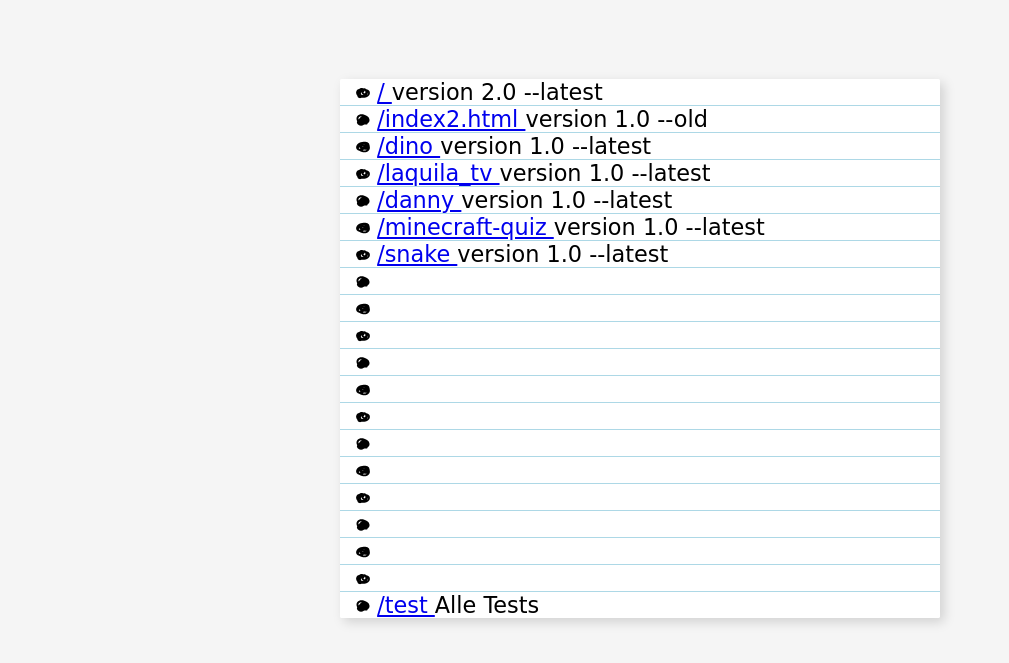
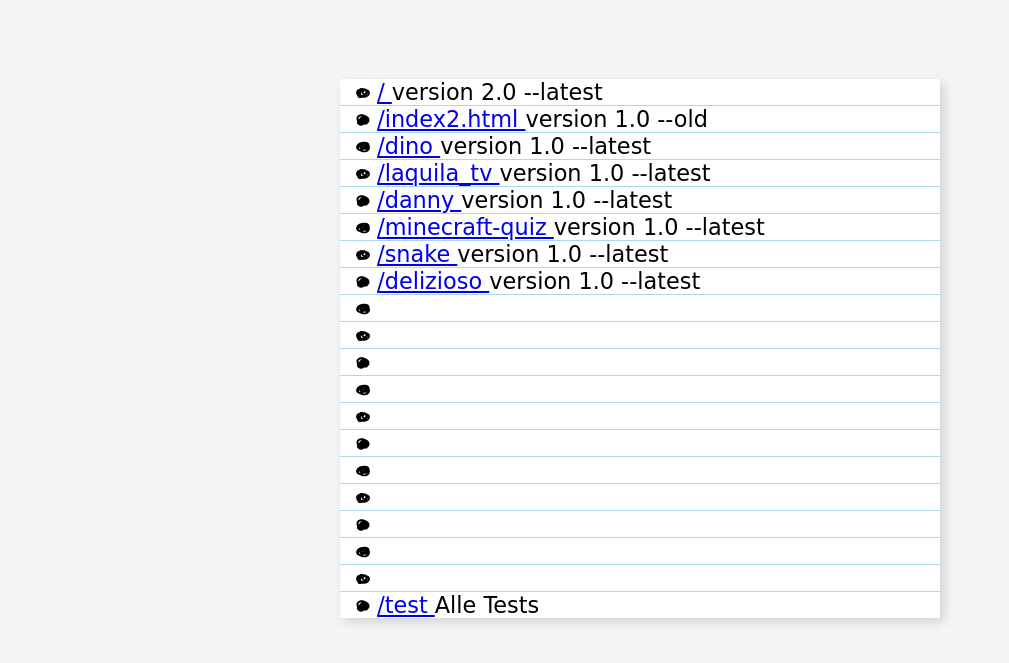
Before and after one commit to MauroMau/dev, a plain HTML site: page index.html in a window 1280 px wide. Shown: the part 107-770 px from the top of the page, without its empty margins (0-1009 px from the left). Drawn offline with Linux system fonts and the light colour scheme.

Commit message:
Update index.html

```diff
--- a/index.html
+++ b/index.html
@@ -36,7 +36,7 @@
             <li><a href="https://mauromau.github.io/dannyistschwul">/danny </a><a>version 1.0 --latest</a></li>
             <li><a href="https://mauromau.github.io/minecraft-quiz">/minecraft-quiz </a><a>version 1.0 --latest</a></li>
             <li><a href="https://mauromau.github.io/snake/">/snake </a><a>version 1.0 --latest</a></li>
-            <li><a href="#"></a><a></a></li>
+            <li><a href="https://mauromau.github.io/delizioso">/delizioso </a><a>version 1.0 --latest</a></li>
             <li><a href="#"></a><a></a></li>
             <li><a href="#"></a><a></a></li>
             <li><a href="#"></a><a></a></li>
```
